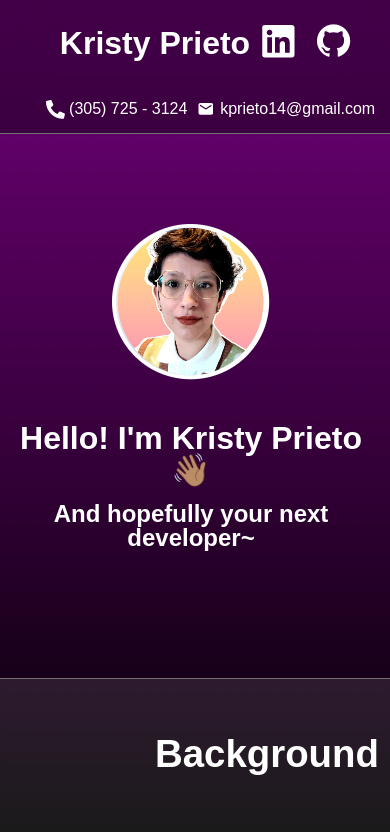
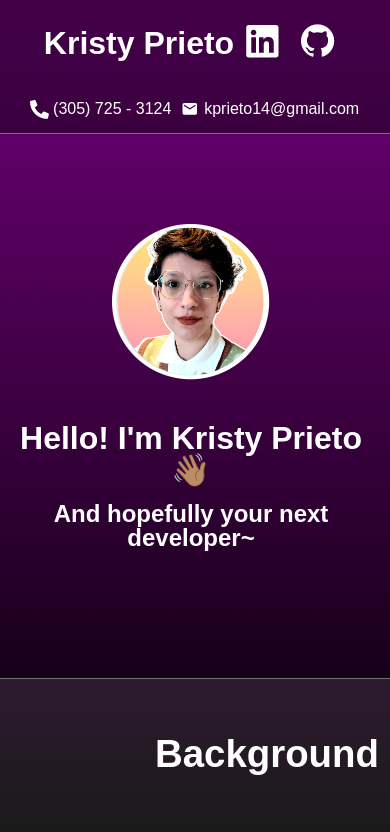
Before and after one commit to kprieto14/Resume-With-React, a React (Vite) app: page / in a window 390 px wide. Shown: the top 832 px of the page. Built offline with nearby package versions, Linux system fonts and the light colour scheme.

Commit message:
Add CSS styling to headers to remove padding and make text center aligned.

```diff
--- a/src/components/JobExperience.tsx
+++ b/src/components/JobExperience.tsx
@@ -10,7 +10,6 @@ export function JobExperience() {
     <section className="job-experience">
       <header>
         <img src={ Briefcase} alt="Icon of a briefcase"/>
-        {/* <h2 style="padding-left: 15px;">Job Experience</h2> */}
         <h2>Job Experience</h2>
       </header>
 
--- a/src/index.scss
+++ b/src/index.scss
@@ -34,7 +34,6 @@ li, ul {
     -webkit-backdrop-filter: blur(21px);
     z-index: 2;
     width: 100%;
-    padding: 0 1.5rem;
 
     div {
         display: flex;
@@ -42,6 +41,7 @@ li, ul {
         justify-content: space-between;
         max-width: 79.5rem;
         margin: 0 auto;
+        padding: 0 1.5rem;
     }
 
     h1 {
@@ -308,10 +308,8 @@ footer {
 }
 
 @media only screen and (max-width: 740px) {
-    .page-header {
-        padding: 0 1rem;
-
-        h2 {
+    .education, .job-experience, .background h2 {
+        header {
             padding-left: 0;
         }
     }
@@ -365,13 +363,6 @@ footer {
         flex-direction: column;
         gap: 1.5rem;
     }
-
-    .education, .job-experience {
-        h2 {
-            text-align: center;
-            padding-left: 0;
-        }
-    }
 }
 
 @media screen and (max-width: 1400px) {
```
